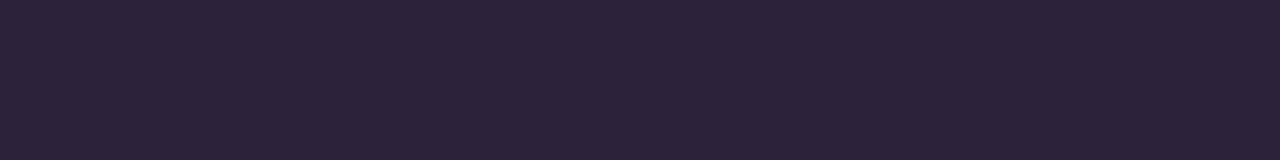
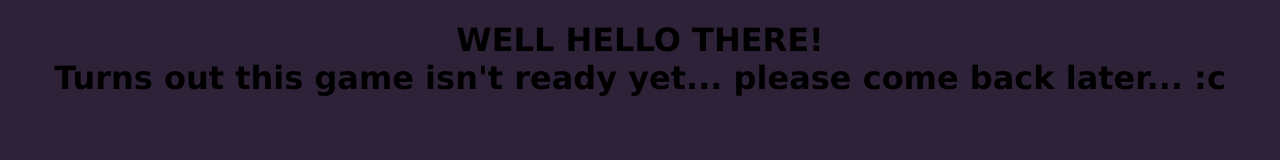
Before and after one commit to Silver0se13/Visual-Novel-Adventures, a plain HTML site: page start.html in a window 1280 px wide. Drawn offline with Linux system fonts and the light colour scheme.

Commit message:
Added Text "Game's not ready"
Temporary addition of text until edited further along the lines.

```diff
--- a/start.html
+++ b/start.html
@@ -6,3 +6,9 @@
     <title>Start</title>
     <link rel="stylesheet" href="css/style.css"/>
 </head>
+<body>
+    <h1>
+        WELL HELLO THERE! <br>
+        Turns out this game isn't ready yet... please come back later... :c
+    </h1>
+</body>
```
